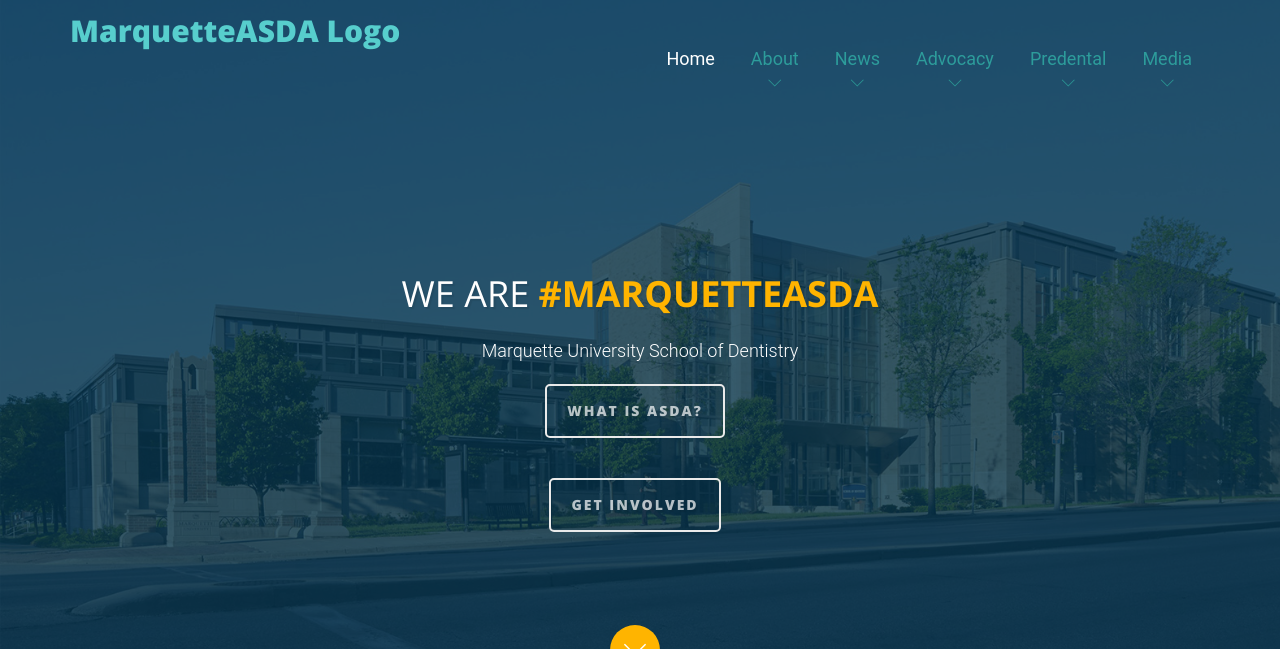
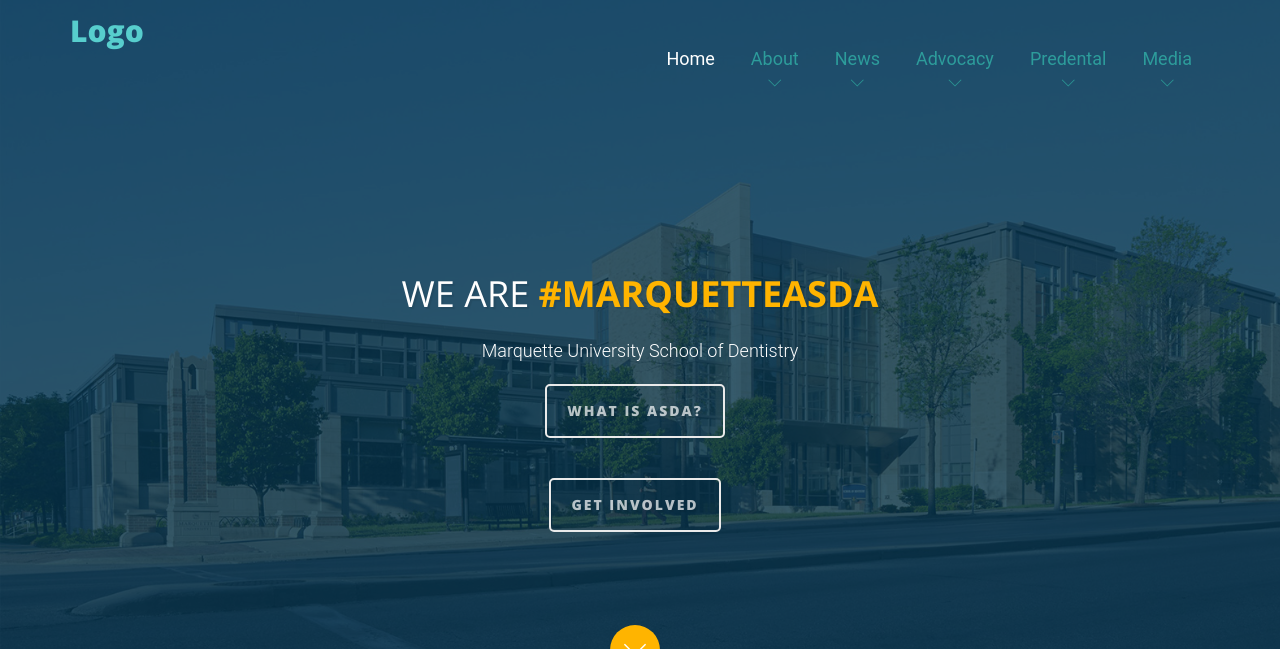
Before and after one commit to rcisneros138/ASDASite, a Django app: page / in a window 1280 px wide. Shown: the top 649 px of the page. Run offline with Django 3.2, Linux system fonts and the light colour scheme; data comes from the database, SQL or seed files in the repository; some libraries are stand-ins or nearby versions.

Commit message:
minor css changes

```diff
--- a/ASDAWebApp/static/css/style.css
+++ b/ASDAWebApp/static/css/style.css
@@ -167,7 +167,7 @@
   top: 0;
   left: 0 !important;
   right: 0;
-  z-index: 60;
+  z-index: 100;
 }
 /*
 
--- a/ASDAWebApp/templates/ASDAWebApp/Footer.html
+++ b/ASDAWebApp/templates/ASDAWebApp/Footer.html
@@ -348,5 +348,6 @@
    <script src="https://maps.googleapis.com/maps/api/js?key=AIzaSyA6kp0RNXLLqTtlZTScexKXQ97PZe8GBv0&callback=initMap" async defer></script>
 <script>
 	$('.parallax-window').parallax({imageSrc: "{% static 'img/marquettebuilding.jpg' %}"});
+	window.scrollBy(0,5);
 </script>
 </html>
--- a/ASDAWebApp/templates/ASDAWebApp/Header.html
+++ b/ASDAWebApp/templates/ASDAWebApp/Header.html
@@ -33,7 +33,7 @@
 				<div class="container">
 
 					<!-- START #fh5co-logo-->
-					<h1 id="fh5co-logo" class="pull-left"><a href="#">MarquetteASDA Logo</a></h1>
+					<h1 id="fh5co-logo" class="pull-left"><a href="#">Logo</a></h1>
 
 					<!-- START #fh5co-menu-wrap -->
 					<nav id="fh5co-menu-wrap" role="navigation">
```
